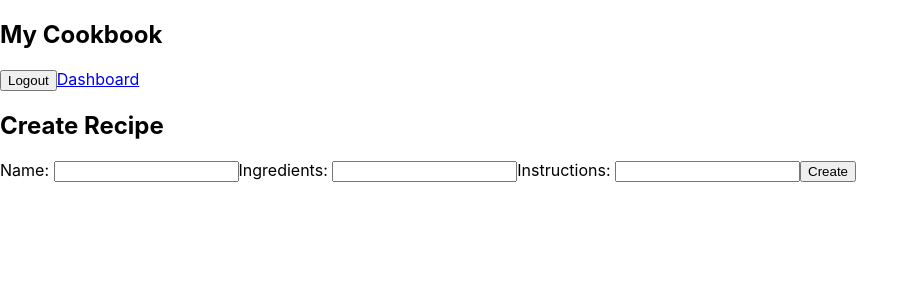
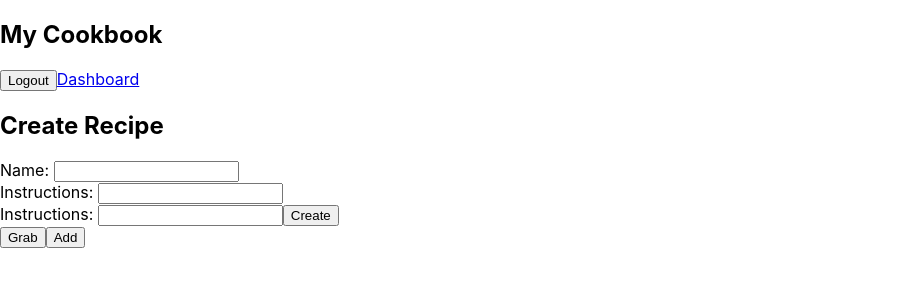
Before and after one commit to Archangxl/Coding-Dojo-Projects-Algos, a React (Create React App) app in the folder client/: page /1/createRecipe in a window 1280 px wide. Shown: the top 300 px of the page, without its empty margins (0-919 px from the left). Built offline with nearby package versions, Linux system fonts and the light colour scheme; the HTML template or start-up script is replaced by a standard one.

Commit message:
last updated 05.09.2023

```diff
--- a/client/src/Components/CreateRecipe.js
+++ b/client/src/Components/CreateRecipe.js
@@ -8,6 +8,7 @@ const CreateRecipe = (props) => {
     const [name, setName] = useState("");
     const [ingredient0, setIngredient0] = useState("");
     const [instruction0, setInstruction0] = useState("");
+    const array = [{ingredient0: 'aa'}];
 
     const navigate = useNavigate();
     const logout = (e) => {
@@ -30,6 +31,19 @@ const CreateRecipe = (props) => {
     }
 
 
+
+    const mapIngredients = (e) => {
+        for(let i = 0; i < array.length; i++) {
+            console.log(array);
+        }
+    }
+
+    const addIngredient = (e) => {
+        let j = array.length;
+        let addition = 'ingredient' + j.toString();
+        array.push({[addition] : ''});
+
+    }
     return (
         <>
             <nav>
@@ -47,15 +61,24 @@ const CreateRecipe = (props) => {
                     <label>Name: </label>
                     <input type="text" onChange={(e) => setName(e.target.value)} value={name}></input>
 
-                    <label>Ingredients: </label>
-                    <input type="text" onChange={(e) => setIngredient0(e.target.value)} value={ingredient0}></input>
+                    {
+                        array.map((ingredient, index) => {
+                            return (
+                                <div key={index}>
+                                    <label>Instructions: </label>
+                                    <input type="text" onChange={(e) => ingredient = e.target.value} value={ingredient.value}></input>
+                                </div>
+                            );
+                        })
+                    }
 
                     <label>Instructions: </label>
                     <input type="text" onChange={(e) => setInstruction0(e.target.value)} value={instruction0}></input>
 
                     <button>Create</button>
                 </form>
-
+                <button onClick={mapIngredients}>Grab</button>
+                <button onClick={addIngredient}>Add</button>
             </main>
         </>
     );
--- a/client/src/Components/Dashboard.js
+++ b/client/src/Components/Dashboard.js
@@ -4,7 +4,7 @@ import { useNavigate, Link, useParams } from "react-router-dom";
 
 const Dashboard = () => {
     const {userId} = useParams();
-    const [recipes, setRecipes] = useState([]);
+    const [recipes, setRecipes] = useState({});
     const navigate = useNavigate();
 
     const logout = (e) => {
@@ -17,12 +17,11 @@ const Dashboard = () => {
     }
 
 
-    useEffect(() => {
+    useEffect(()=> {
         axios
             .get('http://localhost:8000/api/'+userId+'/grabRecipes', {withCredentials: true})
             .then(res => {
-                setRecipes(res);
-                console.log(recipes);
+                setRecipes(res.data);
             })
             .catch(err => {
                 console.log(err);
@@ -31,7 +30,7 @@ const Dashboard = () => {
 
     return (
         <>
-            {console.log(userId)}
+        {console.log(recipes)}
             <nav>
                 <h1>My Cookbook</h1>
                 <button onClick={logout}>Logout</button>
--- a/client/src/Components/Login.js
+++ b/client/src/Components/Login.js
@@ -24,13 +24,14 @@ const Login = (props) => {
             })
             .catch(err => {
                 console.log(err);
-                setEmailError((err.response.data.err.errors.email === undefined) ? null : err.response.data.err.errors.email.message);
-                setPasswordError((err.response.data.err.errors.password === undefined) ? null : err.response.data.err.errors.password.message);
+                setEmailError((err.response.data.err === undefined) ? null : err.response.data.err.errors.email.message);
+                setPasswordError((err.response.data.message === undefined) ? null : err.response.data.message);
             })
     }
 
     return (
         <>
+
             <nav>
                 <h1>My Cookbook</h1>
             </nav>
--- a/client/src/Components/Registration.js
+++ b/client/src/Components/Registration.js
@@ -30,8 +30,8 @@ const Registration = () => {
                 setLastName("");
                 setEmail("");
                 setPassword("");
-                setConfirmPassword("");
-                navigate('/dashboard')
+                console.log(res.data.user._id);
+                navigate('/'+ res.data.user._id +'/dashboard')
             })
             .catch(err => {
                 console.log(err);
```
Also changed, not shown: 1 other file (tests, documents, lock files or other folders).
